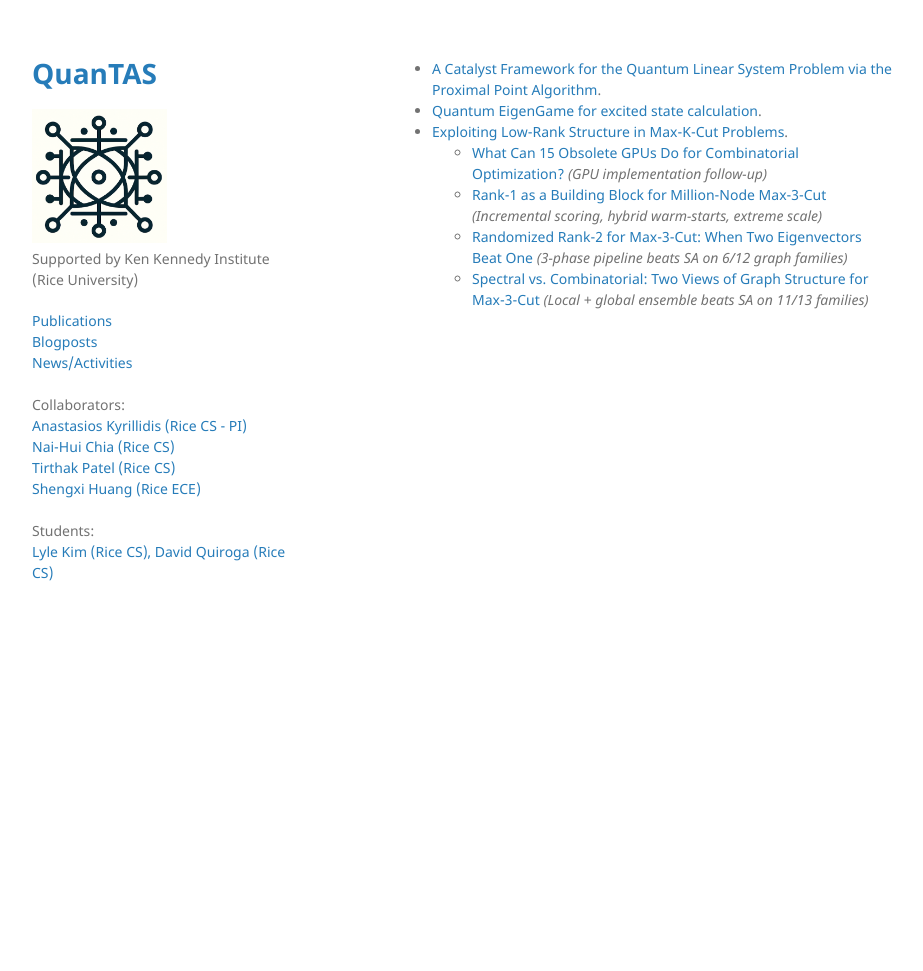
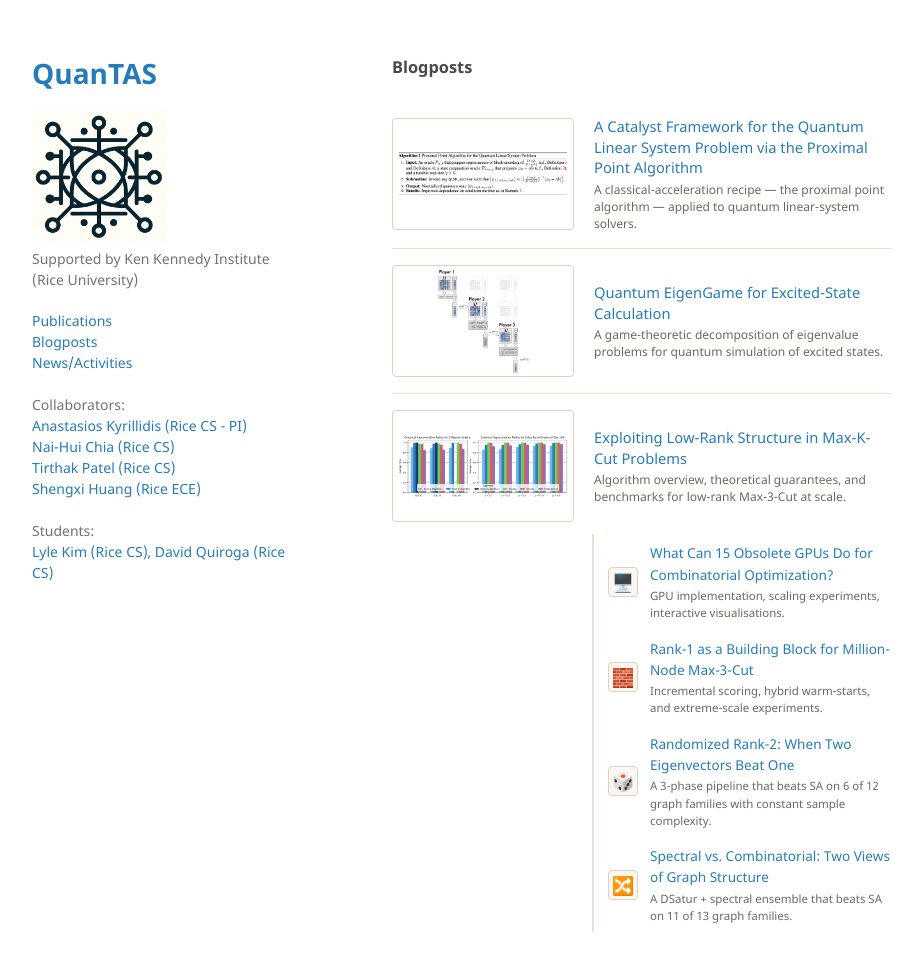
Before and after one commit to akyrillidis/explore-quantum, a Jekyll site: the page built from blogposts.md, in a window 1280 px wide and 998 px high. Shown: the top 971 px of the window, without its empty margins (178-1101 px from the left). Built offline with Jekyll 4.4.1, drawn with Linux system fonts in a browser that asks for light colours; our own code applies the rules of GitHub Pages for plain Markdown files.

Commit message:
Blogposts index: card layout with thumbnails + nested sub-blogs
Top-level posts (QLSP, QuantumEigenGame, MaxKCut) now use a
180x110 thumbnail card matching the aiowls index style. The
four MaxKCut sub-blogs are nested under the parent in an
indented list with a small emoji icon next to each title; the
left rule on the sublist visually marks the hierarchy.

Co-Authored-By: Claude Opus 4.7 (1M context) <noreply@anthropic.com>

```diff
--- a/blogposts.md
+++ b/blogposts.md
@@ -2,10 +2,149 @@
 layout: default
 ---
 
-- [A Catalyst Framework for the Quantum Linear System Problem via the Proximal Point Algorithm](./QLSP_PPA.html).
-- [Quantum EigenGame for excited state calculation](./QuantumEigenGame.html).
-- [Exploiting Low-Rank Structure in Max-K-Cut Problems](./MaxKCut.html).
-  - [What Can 15 Obsolete GPUs Do for Combinatorial Optimization?](./LowRankMaxCut_GPU.html) *(GPU implementation follow-up)*
-  - [Rank-1 as a Building Block for Million-Node Max-3-Cut](./LowRankMaxCut_Rank1.html) *(Incremental scoring, hybrid warm-starts, extreme scale)*
-  - [Randomized Rank-2 for Max-3-Cut: When Two Eigenvectors Beat One](./LowRankMaxCut_RandR2.html) *(3-phase pipeline beats SA on 6/12 graph families)*
-  - [Spectral vs. Combinatorial: Two Views of Graph Structure for Max-3-Cut](./LowRankMaxCut_DSatur.html) *(Local + global ensemble beats SA on 11/13 families)*
+### Blogposts
+
+<style>
+  .blog-list { list-style: none; padding: 0; margin: 24px 0 0; }
+  .blog-list > li {
+    padding: 16px 0; border-bottom: 1px solid #e6e1d4;
+  }
+  .blog-list > li:last-child { border-bottom: none; }
+
+  /* top-level row: thumbnail + title + dek */
+  .blog-row {
+    display: flex; align-items: center; gap: 20px;
+  }
+  .blog-row .thumb { flex: 0 0 180px; }
+  .blog-row .thumb a {
+    display: flex; align-items: center; justify-content: center;
+    width: 180px; height: 110px;
+    background: #ffffff;
+    border: 1px solid #d8d3c4; border-radius: 4px;
+    overflow: hidden;
+  }
+  .blog-row .thumb img {
+    max-width: 96%; max-height: 96%;
+    width: auto; height: auto;
+    object-fit: contain; display: block;
+  }
+  .blog-row .title { line-height: 1.4; }
+  .blog-row .title a {
+    font-weight: 500; text-decoration: none; font-size: 1.05em;
+  }
+  .blog-row .title a:hover { text-decoration: underline; }
+  .blog-row .meta {
+    display: block; margin-top: 4px;
+    font-size: 0.86em; color: #6c6960;
+  }
+
+  /* sub-blog group, nested under parent */
+  .sublist {
+    list-style: none; padding: 0;
+    margin: 12px 0 0 200px;
+    border-left: 2px solid #e6e1d4;
+  }
+  .sublist li {
+    display: flex; align-items: center; gap: 12px;
+    padding: 8px 0 8px 14px;
+  }
+  .sublist .icon {
+    flex: 0 0 28px;
+    width: 28px; height: 28px;
+    display: flex; align-items: center; justify-content: center;
+    font-size: 18px; line-height: 1;
+    background: #fbf7f0;
+    border: 1px solid #d8d3c4; border-radius: 4px;
+  }
+  .sublist .title a {
+    text-decoration: none; font-weight: 500; font-size: 0.97em;
+  }
+  .sublist .title a:hover { text-decoration: underline; }
+  .sublist .meta {
+    display: block; margin-top: 2px;
+    font-size: 0.82em; color: #6c6960;
+  }
+
+  @media (max-width: 540px) {
+    .blog-row { flex-direction: column; align-items: flex-start; }
+    .blog-row .thumb, .blog-row .thumb a { width: 100%; max-width: 360px; height: auto; aspect-ratio: 16 / 10; }
+    .sublist { margin-left: 12px; }
+  }
+</style>
+
+<ul class="blog-list">
+
+  <li>
+    <div class="blog-row">
+      <span class="thumb">
+        <a href="./QLSP_PPA.html">
+          <img src="./assets/img/QLSP_algorithm.png" alt="">
+        </a>
+      </span>
+      <span class="title">
+        <a href="./QLSP_PPA.html">A Catalyst Framework for the Quantum Linear System Problem via the Proximal Point Algorithm</a>
+        <span class="meta">A classical-acceleration recipe — the proximal point algorithm — applied to quantum linear-system solvers.</span>
+      </span>
+    </div>
+  </li>
+
+  <li>
+    <div class="blog-row">
+      <span class="thumb">
+        <a href="./QuantumEigenGame.html">
+          <img src="./assets/img/qeig_system.png" alt="">
+        </a>
+      </span>
+      <span class="title">
+        <a href="./QuantumEigenGame.html">Quantum EigenGame for Excited-State Calculation</a>
+        <span class="meta">A game-theoretic decomposition of eigenvalue problems for quantum simulation of excited states.</span>
+      </span>
+    </div>
+  </li>
+
+  <li>
+    <div class="blog-row">
+      <span class="thumb">
+        <a href="./MaxKCut.html">
+          <img src="./assets/img/combined_erdos_ratios.jpg" alt="">
+        </a>
+      </span>
+      <span class="title">
+        <a href="./MaxKCut.html">Exploiting Low-Rank Structure in Max-K-Cut Problems</a>
+        <span class="meta">Algorithm overview, theoretical guarantees, and benchmarks for low-rank Max-3-Cut at scale.</span>
+      </span>
+    </div>
+
+    <ul class="sublist">
+      <li>
+        <span class="icon">🖥️</span>
+        <span class="title">
+          <a href="./LowRankMaxCut_GPU.html">What Can 15 Obsolete GPUs Do for Combinatorial Optimization?</a>
+          <span class="meta">GPU implementation, scaling experiments, interactive visualisations.</span>
+        </span>
+      </li>
+      <li>
+        <span class="icon">🧱</span>
+        <span class="title">
+          <a href="./LowRankMaxCut_Rank1.html">Rank-1 as a Building Block for Million-Node Max-3-Cut</a>
+          <span class="meta">Incremental scoring, hybrid warm-starts, and extreme-scale experiments.</span>
+        </span>
+      </li>
+      <li>
+        <span class="icon">🎲</span>
+        <span class="title">
+          <a href="./LowRankMaxCut_RandR2.html">Randomized Rank-2: When Two Eigenvectors Beat One</a>
+          <span class="meta">A 3-phase pipeline that beats SA on 6 of 12 graph families with constant sample complexity.</span>
+        </span>
+      </li>
+      <li>
+        <span class="icon">🔀</span>
+        <span class="title">
+          <a href="./LowRankMaxCut_DSatur.html">Spectral vs. Combinatorial: Two Views of Graph Structure</a>
+          <span class="meta">A DSatur + spectral ensemble that beats SA on 11 of 13 graph families.</span>
+        </span>
+      </li>
+    </ul>
+  </li>
+
+</ul>
```
